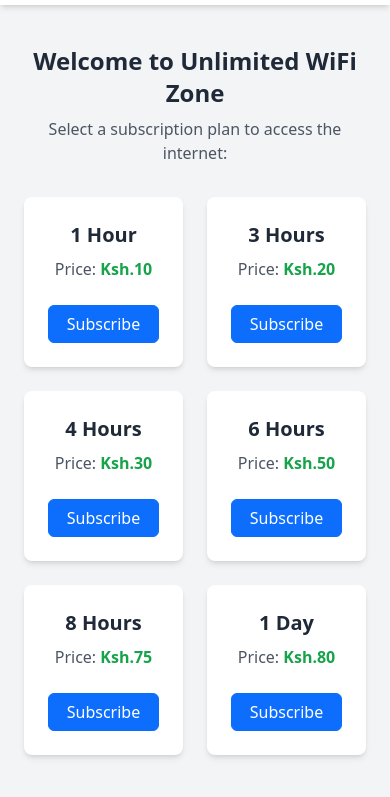
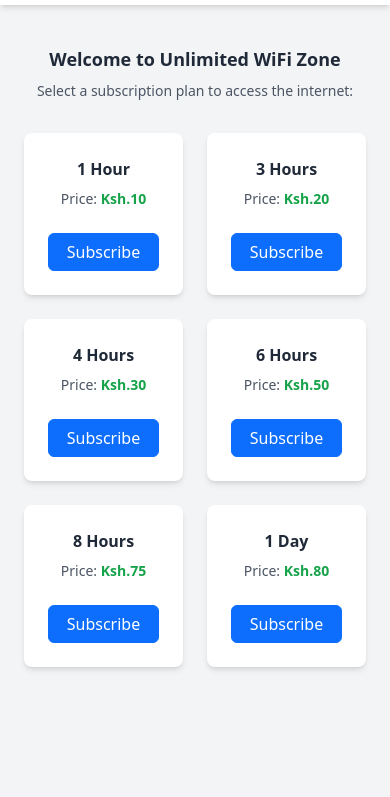
Before and after one commit to collin-Kipkorir/WiFi-Hotspot-POS, a plain HTML site: page index.html in a window 390 px wide. Shown: the part 43-840 px from the top of the page. Drawn offline with nearby package versions, Linux system fonts and the light colour scheme.

Commit message:
font size

```diff
--- a/index.html
+++ b/index.html
@@ -43,16 +43,16 @@
    <!-- Main Container -->
 <div class="container mx-auto py-10 px-4">
     <div class="text-center mb-8">
-            <h4 class="text-2xl font-bold text-gray-800">Welcome to Unlimited WiFi Zone</h4>
-            <p class="text-gray-600 mt-2">Select a subscription plan to access the internet:</p>
+        <h4 class="text-lg sm:text-xl md:text-2xl font-bold text-gray-800">Welcome to Unlimited WiFi Zone</h4>
+        <p class="text-sm sm:text-base text-gray-600 mt-2">Select a subscription plan to access the internet:</p>
     </div>
 
     <!-- Subscription Plans -->
     <div class="grid grid-cols-2 md:grid-cols-3 gap-6">
         <!-- Plan 1 -->
-            <div class="bg-white rounded-lg shadow-md p-6 text-center">
-                <h3 class="text-xl font-semibold text-gray-800">1 Hour</h3>
-                <p class="text-gray-600 mt-2">Price: <span class="text-green-600 font-bold">Ksh.10</span></p>
+        <div class="bg-white rounded-lg shadow-md p-4 sm:p-6 text-center">
+            <h3 class="text-base sm:text-lg md:text-xl font-semibold text-gray-800">1 Hour</h3>
+            <p class="text-sm sm:text-base text-gray-600 mt-2">Price: <span class="text-green-600 font-bold">Ksh.10</span></p>
             <button
                 onclick="subscribe('1-hour')"
                 class="btn btn-primary mt-4 w-full">
@@ -60,57 +60,58 @@
             </button>
         </div>
         <!-- Plan 2 -->
-            <div class="bg-white rounded-lg shadow-md p-6 text-center">
-                <h3 class="text-xl font-semibold text-gray-800">3 Hours</h3>
-                <p class="text-gray-600 mt-2">Price: <span class="text-green-600 font-bold">Ksh.20</span></p>
+        <div class="bg-white rounded-lg shadow-md p-4 sm:p-6 text-center">
+            <h3 class="text-base sm:text-lg md:text-xl font-semibold text-gray-800">3 Hours</h3>
+            <p class="text-sm sm:text-base text-gray-600 mt-2">Price: <span class="text-green-600 font-bold">Ksh.20</span></p>
+            <button
+                onclick="subscribe('3-hours')"
+                class="btn btn-primary mt-4 w-full">
+                Subscribe
+            </button>
+        </div>
+        <!-- Plan 3 -->
+        <div class="bg-white rounded-lg shadow-md p-4 sm:p-6 text-center">
+            <h3 class="text-base sm:text-lg md:text-xl font-semibold text-gray-800">4 Hours</h3>
+            <p class="text-sm sm:text-base text-gray-600 mt-2">Price: <span class="text-green-600 font-bold">Ksh.30</span></p>
+            <button
+                onclick="subscribe('4-hours')"
+                class="btn btn-primary mt-4 w-full">
+                Subscribe
+            </button>
+        </div>
+        <!-- Plan 4 -->
+        <div class="bg-white rounded-lg shadow-md p-4 sm:p-6 text-center">
+            <h3 class="text-base sm:text-lg md:text-xl font-semibold text-gray-800">6 Hours</h3>
+            <p class="text-sm sm:text-base text-gray-600 mt-2">Price: <span class="text-green-600 font-bold">Ksh.50</span></p>
+            <button
+                onclick="subscribe('6-hours')"
+                class="btn btn-primary mt-4 w-full">
+                Subscribe
+            </button>
+        </div>
+        <!-- Plan 5 -->
+        <div class="bg-white rounded-lg shadow-md p-4 sm:p-6 text-center">
+            <h3 class="text-base sm:text-lg md:text-xl font-semibold text-gray-800">8 Hours</h3>
+            <p class="text-sm sm:text-base text-gray-600 mt-2">Price: <span class="text-green-600 font-bold">Ksh.75</span></p>
+            <button
+                onclick="subscribe('8-hours')"
+                class="btn btn-primary mt-4 w-full">
+                Subscribe
+            </button>
+        </div>
+        <!-- Plan 6 -->
+        <div class="bg-white rounded-lg shadow-md p-4 sm:p-6 text-center">
+            <h3 class="text-base sm:text-lg md:text-xl font-semibold text-gray-800">1 Day</h3>
+            <p class="text-sm sm:text-base text-gray-600 mt-2">Price: <span class="text-green-600 font-bold">Ksh.80</span></p>
             <button
                 onclick="subscribe('1-day')"
                 class="btn btn-primary mt-4 w-full">
                 Subscribe
             </button>
         </div>
-            <!-- Plan 3 -->
-            <div class="bg-white rounded-lg shadow-md p-6 text-center">
-                <h3 class="text-xl font-semibold text-gray-800">4 Hours</h3>
-                <p class="text-gray-600 mt-2">Price: <span class="text-green-600 font-bold">Ksh.30</span></p>
-                <button
-                    onclick="subscribe('1-week')"
-                    class="btn btn-primary mt-4 w-full">
-                    Subscribe
-                </button>
-            </div>
-              <!-- Plan 4 -->
-              <div class="bg-white rounded-lg shadow-md p-6 text-center">
-                <h3 class="text-xl font-semibold text-gray-800">6 Hours</h3>
-                <p class="text-gray-600 mt-2">Price: <span class="text-green-600 font-bold">Ksh.50</span></p>
-                <button
-                    onclick="subscribe('1-week')"
-                    class="btn btn-primary mt-4 w-full">
-                    Subscribe
-                </button>
-            </div>
-             <!-- Plan 5 -->
-             <div class="bg-white rounded-lg shadow-md p-6 text-center">
-                <h3 class="text-xl font-semibold text-gray-800">8 Hours</h3>
-                <p class="text-gray-600 mt-2">Price: <span class="text-green-600 font-bold">Ksh.75</span></p>
-                <button
-                    onclick="subscribe('1-week')"
-                    class="btn btn-primary mt-4 w-full">
-                    Subscribe
-                </button>
-            </div>
-              <!-- Plan 6 -->
-              <div class="bg-white rounded-lg shadow-md p-6 text-center">
-                <h3 class="text-xl font-semibold text-gray-800">1 Day</h3>
-                <p class="text-gray-600 mt-2">Price: <span class="text-green-600 font-bold">Ksh.80</span></p>
-                <button
-                    onclick="subscribe('1-week')"
-                    class="btn btn-primary mt-4 w-full">
-                    Subscribe
-                </button>
     </div>
 </div>
-    </div>
+
     <script src="js/app.js"></script>
 </body>
 </html>
```
Lines whose indentation alone changed are shown as unchanged.
